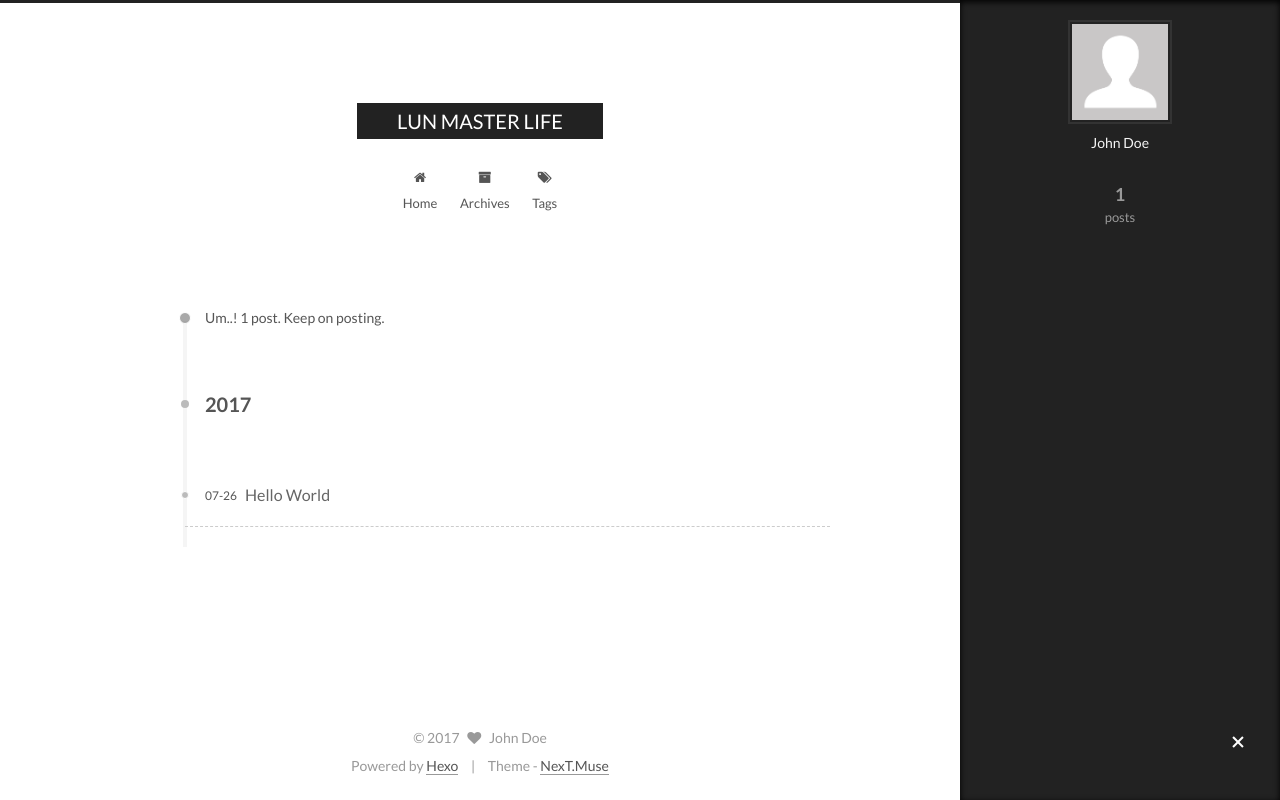
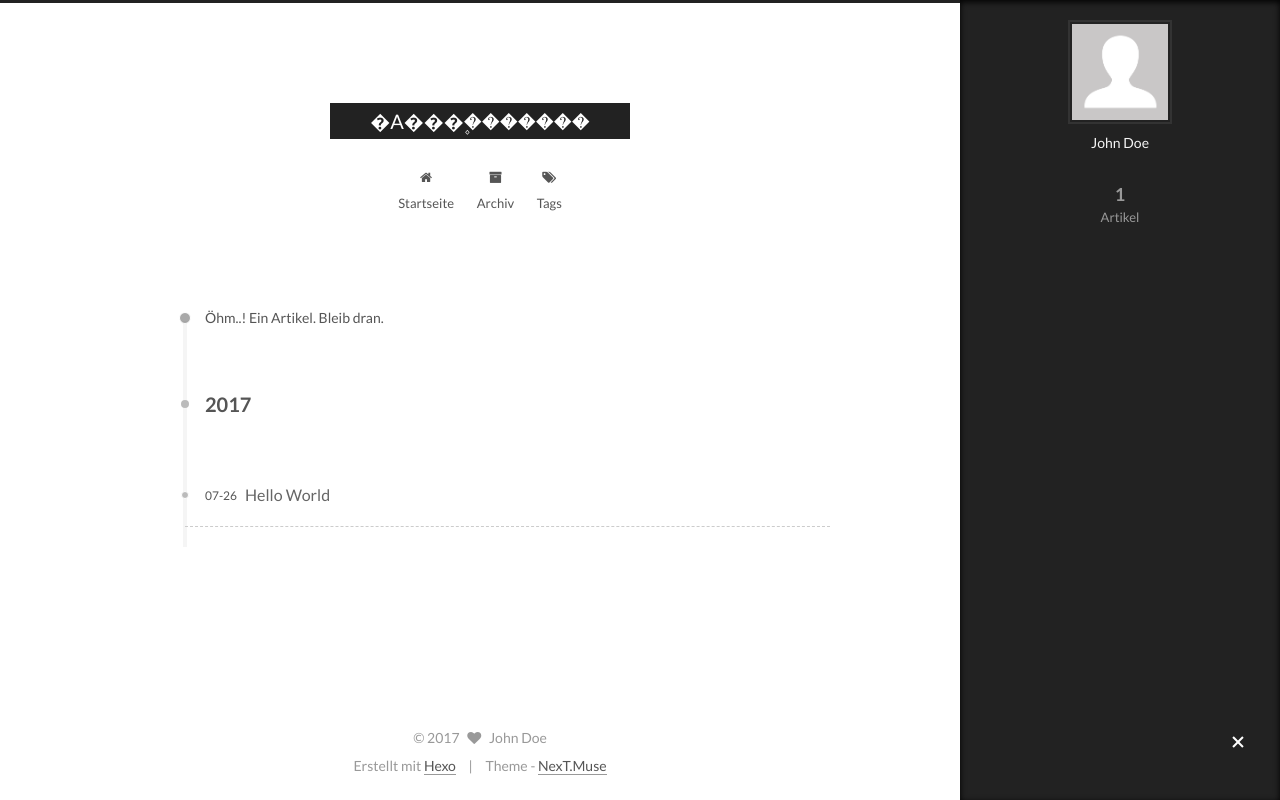
Before and after one commit to JHIH-LUN/JHIH-LUN.github.io, a plain HTML site: page archives/index.html in a window 1280 px wide. Both pictures are taken after a click on the element 1238 px from the left and 743 px from the top of the page. Drawn offline with Linux system fonts and the light colour scheme.

Commit message:
Site updated: 2017-07-26 22:15:33

```diff
--- a/archives/index.html
+++ b/archives/index.html
@@ -94,11 +94,11 @@
 
 
 <meta property="og:type" content="website">
-<meta property="og:title" content="LUN MASTER LIFE">
+<meta property="og:title" content="�A���۪�������">
 <meta property="og:url" content="http://yoursite.com/archives/index.html">
-<meta property="og:site_name" content="LUN MASTER LIFE">
+<meta property="og:site_name" content="�A���۪�������">
 <meta name="twitter:card" content="summary">
-<meta name="twitter:title" content="LUN MASTER LIFE">
+<meta name="twitter:title" content="�A���۪�������">
 
 
 
@@ -132,7 +132,7 @@
 
 
 
-  <title>Archive | LUN MASTER LIFE</title>
+  <title>Archiv | �A���۪�������</title>
 
 
 
@@ -168,7 +168,7 @@
     <div class="custom-logo-site-title">
       <a href="/"  class="brand" rel="start">
         <span class="logo-line-before"><i></i></span>
-        <span class="site-title">LUN MASTER LIFE</span>
+        <span class="site-title">�A���۪�������</span>
         <span class="logo-line-after"><i></i></span>
       </a>
     </div>
@@ -198,7 +198,7 @@
 
               <i class="menu-item-icon fa fa-fw fa-home"></i> <br />
 
-            Home
+            Startseite
           </a>
         </li>
 
@@ -208,7 +208,7 @@
 
               <i class="menu-item-icon fa fa-fw fa-archive"></i> <br />
 
-            Archives
+            Archiv
           </a>
         </li>
 
@@ -250,7 +250,7 @@
 
 
 
-      Um..! 1 post. Keep on posting.
+      Öhm..! Ein Artikel. Bleib dran.
     </span>
 
 
@@ -345,7 +345,7 @@
             <div class="site-state-item site-state-posts">
               <a href="/archives/">
                 <span class="site-state-item-count">1</span>
-                <span class="site-state-item-name">posts</span>
+                <span class="site-state-item-name">Artikel</span>
               </a>
             </div>
 
@@ -399,7 +399,7 @@
 
 
 <div class="powered-by">
-  Powered by <a class="theme-link" href="https://hexo.io">Hexo</a>
+  Erstellt mit  <a class="theme-link" href="https://hexo.io">Hexo</a>
 </div>
 
 <div class="theme-info">
--- a/css/main.css
+++ b/css/main.css
@@ -1677,7 +1677,7 @@ pre .javascript .function {
   width: 4px;
   height: 4px;
   border-radius: 50%;
-  background: #70ff63;
+  background: #5bcdff;
 }
 .links-of-blogroll {
   font-size: 13px;
```
Also changed, not shown: 2017/07/26/hello-world/index.html (+11 -11 lines), archives/2017/07/index.html (+10 -10 lines), archives/2017/index.html (+10 -10 lines), index.html (+11 -11 lines).
